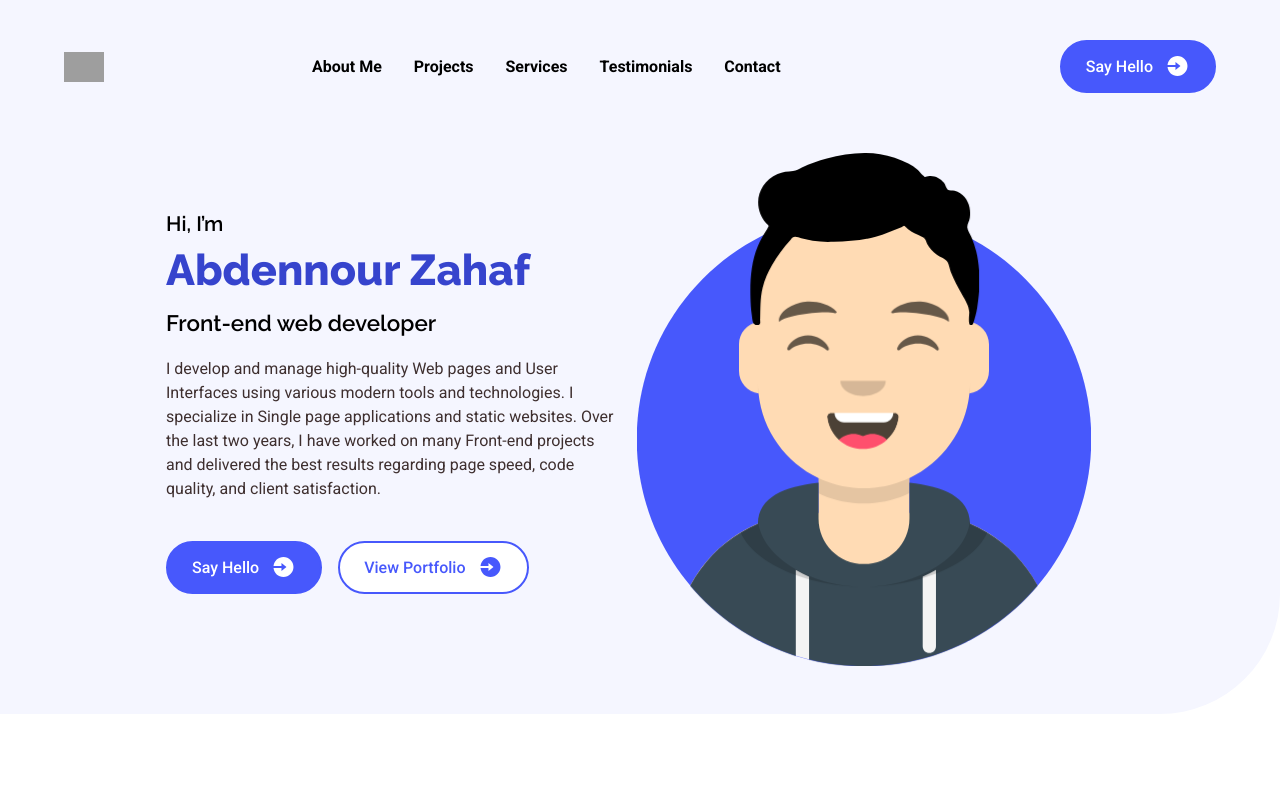
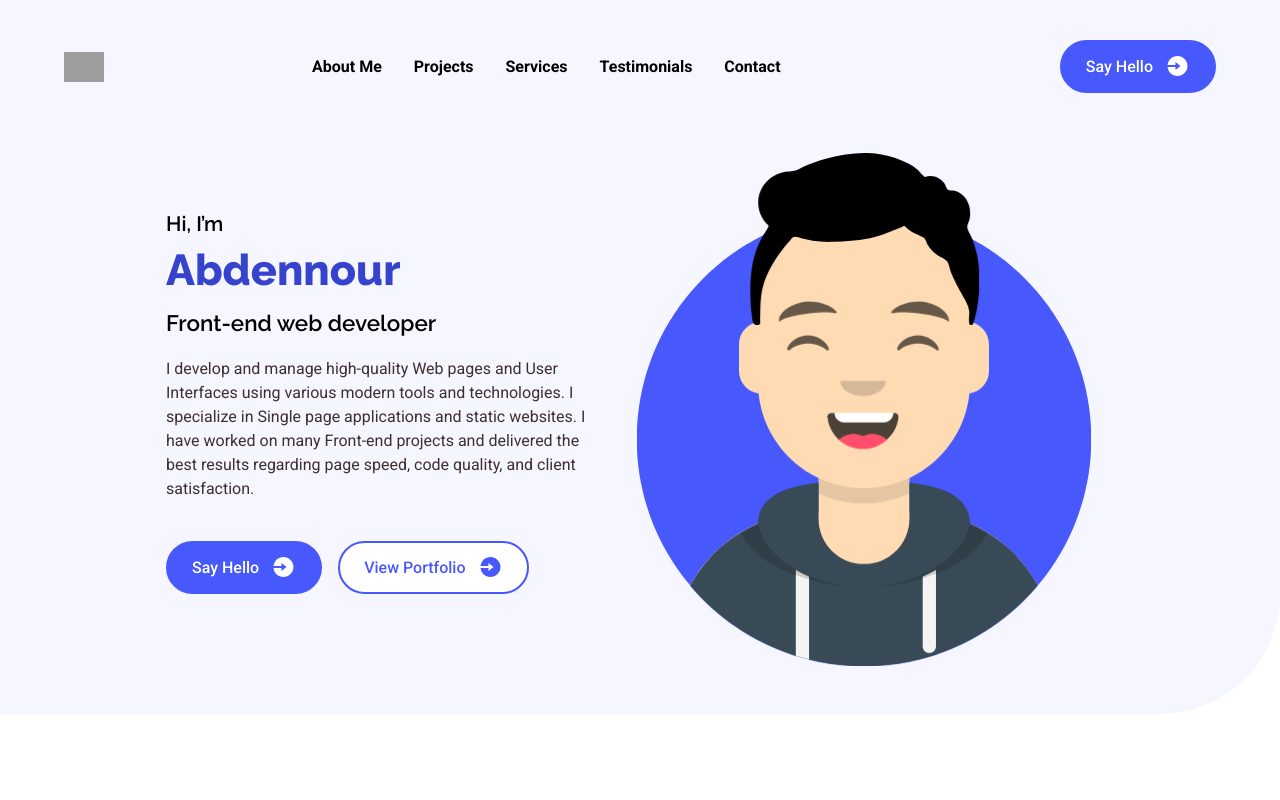
Before and after one commit to abdennourzahaf/portfolio, a Next.js app: page / in a window 1280 px wide. Shown: the top 800 px of the page. Built offline with nearby package versions, Linux system fonts and the light colour scheme; grey boxes are pictures that could not be loaded.

Commit message:
Trim down

```diff
--- a/containers/Contact/Contact.jsx
+++ b/containers/Contact/Contact.jsx
@@ -32,15 +32,6 @@ const Contact = () => {
             <div className='text-text-light'>
               <p className='font-bold'>REPLY TIME</p>
               <p className='mb-1 text-xl font-bold'>Within 24 hours</p>
-              <a
-                className='flex items-center transition-color hover:text-primary'
-                href='mailto:zfnori@gmail.com'
-              >
-                <span className='flex items-center mr-1 text-primary'>
-                  <EmailIcon />
-                </span>
-                <span>zfnori@gmail.com</span>
-              </a>
             </div>
           </div>
         </div>
@@ -100,17 +91,6 @@ const Contact = () => {
             </div>
             <div className='flex flex-col items-center justify-between md:flex-row'>
               <Button label='Submit' />
-              <a
-                href='https://www.upwork.com/freelancers/~013e5420f61f88d376'
-                className='inline-flex items-center mt-4 group text-primary md:mt-0'
-                target='_blank'
-                rel='noreferrer'
-              >
-                You can also find me on Upwork
-                <span className='flex items-center ml-2 transform transition-trans group-hover:translate-x-1'>
-                  <LinkIcon />
-                </span>
-              </a>
             </div>
           </form>
         </div>
--- a/containers/Footer/Footer.jsx
+++ b/containers/Footer/Footer.jsx
@@ -5,29 +5,29 @@ import { MENU_ITEMS } from '../../lib/data';
 
 const Footer = () => {
   return (
-    <footer className="bg-text-light">
-      <div className="container">
-        <div className="flex flex-col items-center p-10 border-footer md:py-14 md:px-0 lg:flex-row lg:justify-between">
-          <ul className="flex items-center flex-col font-medium text-gray-light mb-4 md:flex-row md:mb-8 lg:mb-0">
+    <footer className='bg-text-light'>
+      <div className='container'>
+        <div className='flex flex-col items-center p-10 border-footer md:py-14 md:px-0 lg:flex-row lg:justify-between'>
+          <ul className='flex items-center flex-col font-medium text-gray-light mb-4 md:flex-row md:mb-8 lg:mb-0'>
             {MENU_ITEMS.map(({ label, href }, index) => (
               <li
-                className="mb-3 transition-color hover:text-primary md:mr-8 md:mb-0"
+                className='mb-3 transition-color hover:text-primary md:mr-8 md:mb-0'
                 key={index}
               >
                 <a href={href}>{label}</a>
               </li>
             ))}
           </ul>
-          <a href="#about">
-            <SliderButton dark aria-label="go to top" />
+          <a href='#about'>
+            <SliderButton dark aria-label='go to top' />
           </a>
         </div>
-        <div className="flex flex-col items-center text-gray py-5">
-          <div className="w-10 mb-5">
-            <OptimizedImage src="logo.svg" alt="logo" />
+        <div className='flex flex-col items-center text-gray py-5'>
+          <div className='w-10 mb-5'>
+            <OptimizedImage src='logo.svg' alt='logo' />
           </div>
-          <p className="text-[0.92rem] mb-2 md:mb-0">
-            © {new Date().getFullYear()} All rights reserved. abdennourzahaf.me
+          <p className='text-[0.92rem] mb-2 md:mb-0'>
+            © {new Date().getFullYear()} All rights reserved. abdennour.me
           </p>
         </div>
       </div>
--- a/containers/Hero/Hero.jsx
+++ b/containers/Hero/Hero.jsx
@@ -12,7 +12,7 @@ const Hero = () => {
             Hi, I’m
           </h1>
           <h2 className='block text-primary-dark text-[2.7rem] font-extrabold leading-tight mb-3 2xl:text-6xl'>
-            Abdennour Zahaf
+            Abdennour
           </h2>
           <h3 className='block text-gray-dark text-[1.4rem] font-semibold leading-tight mb-5 2xl:text-2xl'>
             Front-end web developer
@@ -20,9 +20,9 @@ const Hero = () => {
           <p className='max-w-md mb-2 text-base font-normal font-roboto text-text'>
             I develop and manage high-quality Web pages and User Interfaces
             using various modern tools and technologies. I specialize in Single
-            page applications and static websites. Over the last two years, I
-            have worked on many Front-end projects and delivered the best
-            results regarding page speed, code quality, and client satisfaction.
+            page applications and static websites. I have worked on many
+            Front-end projects and delivered the best results regarding page
+            speed, code quality, and client satisfaction.
           </p>
           <div className='inline-flex flex-col font-roboto sm:flex-row'>
             <Button
--- a/next-sitemap-generator.js
+++ b/next-sitemap-generator.js
@@ -1,7 +1,7 @@
 const sitemap = require('nextjs-sitemap-generator');
 
 sitemap({
-  baseUrl: 'https://abdennourzahaf.me',
+  baseUrl: 'https://abdennour.me',
   ignoredPaths: ['assets', 'admin'],
   ignoreIndexFiles: true,
   ignoredExtensions: ['png', 'xml', 'ico', 'webmanifest', 'svg'],
--- a/pages/_document.js
+++ b/pages/_document.js
@@ -61,12 +61,9 @@ class MyDocument extends Document {
           <meta name='description' content='Front-end developer portfolio' />
           <meta
             name='keywords'
-            content='front end, front-end, front-end developer, portfolio, abdennour zahaf'
+            content='front end, front-end, front-end developer, portfolio, abdennour'
           />
-          <meta
-            property='og:title'
-            content='Abdennour Zahaf | Front-end developer'
-          />
+          <meta property='og:title' content='Abdennour | Front-end developer' />
           <meta
             property='og:description'
             content='Front-End developer portfolio'
@@ -76,7 +73,7 @@ class MyDocument extends Document {
             content='https://i.ibb.co/VN52FvB/thumbnail.png'
           />
           <meta property='og:type' content='website' />
-          <meta property='og:url' content='https://abdennourzahaf.me/' />
+          <meta property='og:url' content='https://abdennour.me/' />
         </Head>
         <body>
           <Main />
@@ -84,7 +81,8 @@ class MyDocument extends Document {
 
           <script
             async
-            src='https://www.googletagmanager.com/gtag/js?id=UA-195868593-1'></script>
+            src='https://www.googletagmanager.com/gtag/js?id=UA-195868593-1'
+          ></script>
           <script
             dangerouslySetInnerHTML={{
               __html: `
--- a/pages/index.js
+++ b/pages/index.js
@@ -39,12 +39,13 @@ export default function Home() {
   return (
     <>
       <Head>
-        <title>Abdennour Zahaf | Front-end developer</title>
+        <title>Abdennour | Front-end developer</title>
       </Head>
 
       <div
         onMouseMove={mouseMoveHandler}
-        onMouseLeave={() => setSpring.start({ xy: [0, 0] })}>
+        onMouseLeave={() => setSpring.start({ xy: [0, 0] })}
+      >
         <AvatarCenterContext.Provider value={{ centerX, setCenterX }}>
           <SpringContext.Provider value={spring}>
             <Navbar />
```
Also changed, not shown: public/manifest.webmanifest.
